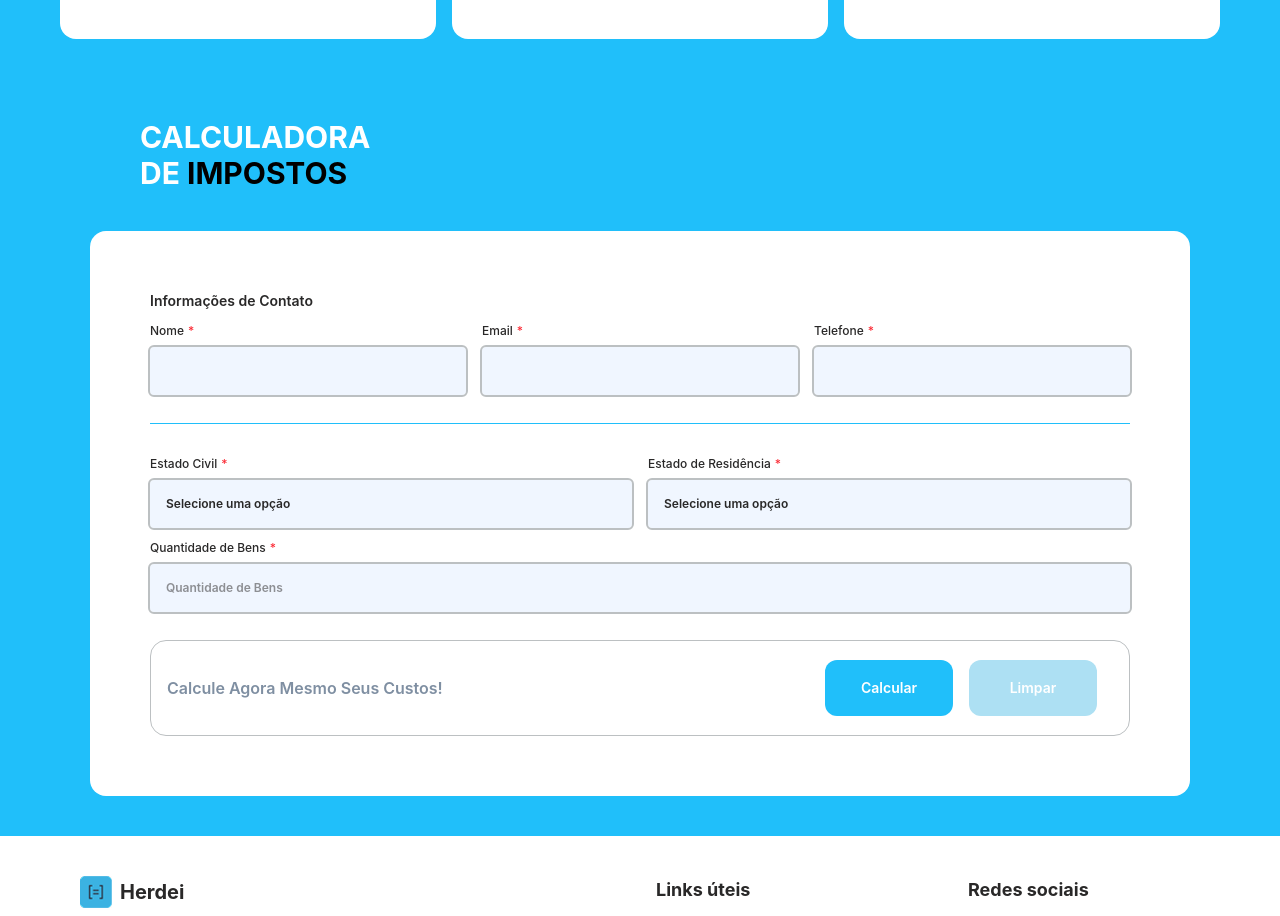
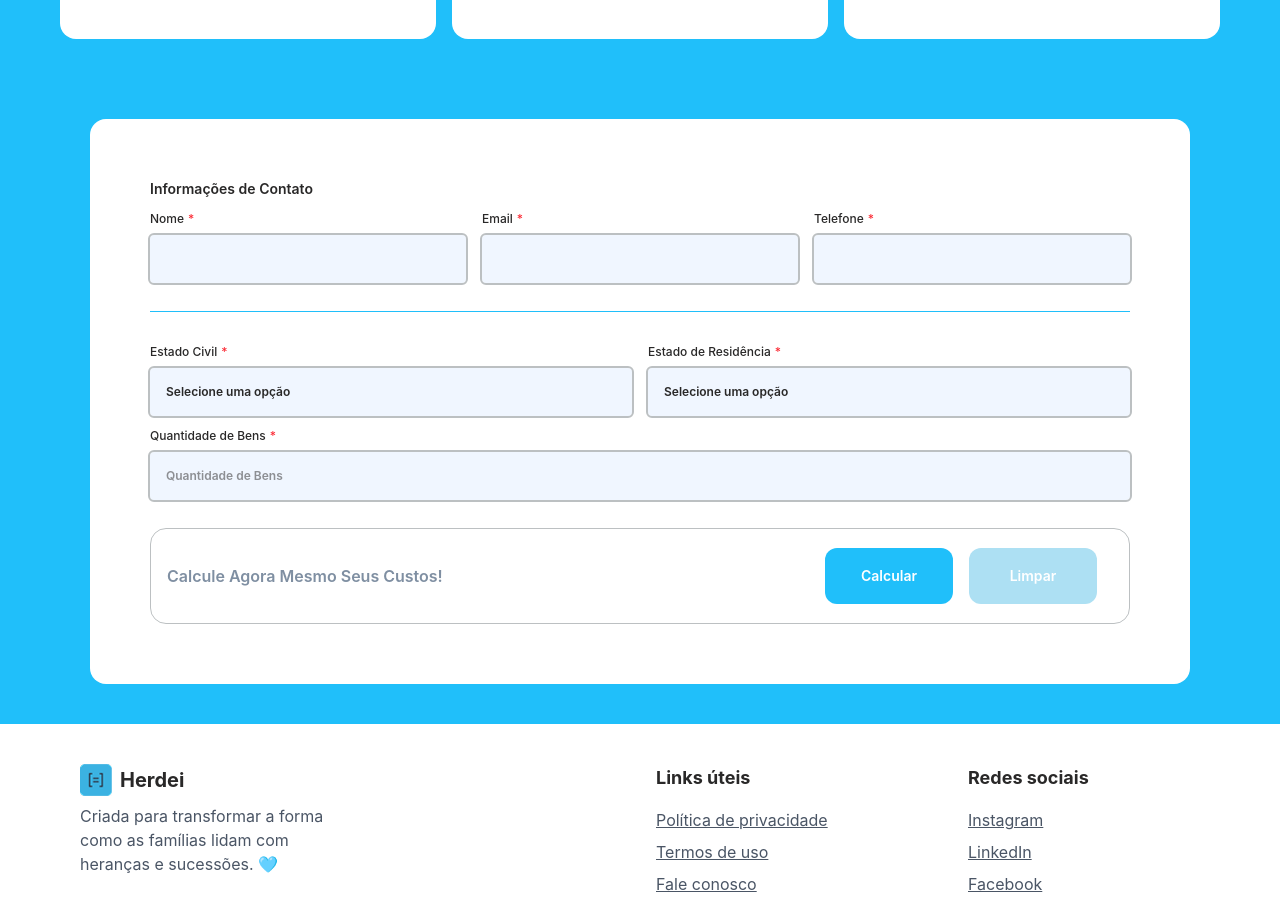
Before and after one commit to stallae/herdei-calculator, a React (Vite) app: page / in a window 1280 px wide. Shown: the part 1030-1946 px from the top of the page. Built offline with nearby package versions, Linux system fonts and the light colour scheme.

Commit message:
feat: remove title Calculator

```diff
--- a/src/sections/FormCalculator/Calculator.tsx
+++ b/src/sections/FormCalculator/Calculator.tsx
@@ -4,10 +4,10 @@ import Input from "../../components/Input";
 import SquaredButton from "../../components/SquaredButton";
 import {
   Location,
+  LocationType,
   MaritalStatus,
+  MaritalStatusType,
   PropertyType,
-  MaritalStatusType,
-  LocationType,
 } from "../../configuration/FormConstants";
 import { useNavigate } from "react-router-dom";
 import { calculateTaxes } from "../../services/calculatorService";
@@ -118,12 +118,12 @@ const Calculator = () => {
       id="simulador"
       className=" w-screen bg-[#20BFFA] flex flex-col items-center gap-10 p-5 md:p-10"
     >
-      <div className="text-3xl font-bold w-10/12">
-        <span className="text-white">CALCULADORA</span>
-        <br />
-        <span className="text-white">DE </span>
-        <span className="text-black">IMPOSTOS</span>
-      </div>
+      {/*<div className="text-3xl font-bold w-10/12">*/}
+      {/*  <span className="text-white">CALCULADORA</span>*/}
+      {/*  <br />*/}
+      {/*  <span className="text-white">DE </span>*/}
+      {/*  <span className="text-black">IMPOSTOS</span>*/}
+      {/*</div>*/}
       <div className="grid bg-white w-11/12 h-10/12 gap-4 rounded-2xl p-5 py-10 md:p-15 overflow-auto">
         <div className="border-b border-[#20BFFA] pb-4 mb-4">
           <h3 className="text-sm font-semibold mb-3">Informações de Contato</h3>
```
